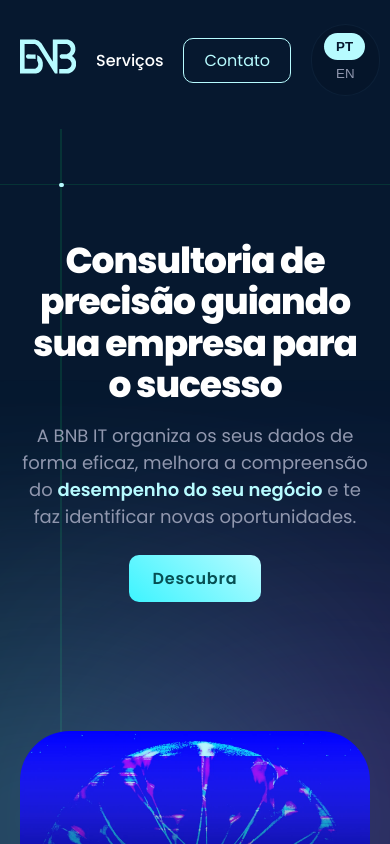
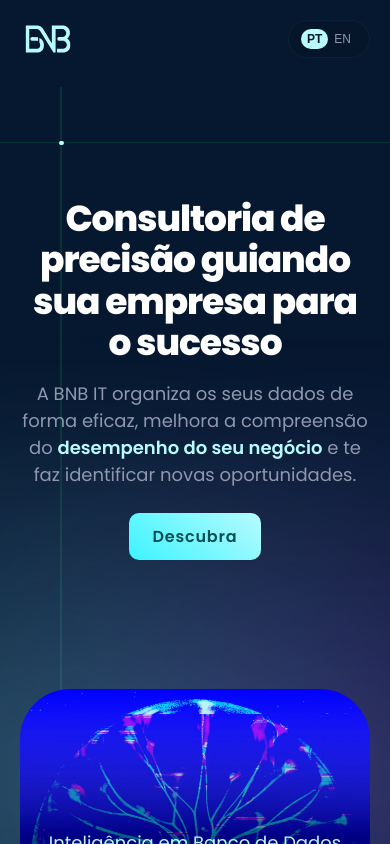
Before and after one commit to joseluizbrits/bnb-it, a Next.js app: page / in a window 390 px wide. Shown: the top 844 px of the page. Built offline with nearby package versions, Linux system fonts and the light colour scheme.

Commit message:
feat: add Hero responsive

```diff
--- a/src/components/ButtonArrow/styles.ts
+++ b/src/components/ButtonArrow/styles.ts
@@ -14,11 +14,13 @@ export const ArrowStyle = styled.a`
     transition: 0.3s ease;
   }
 
-  &:hover {
-    opacity: 0.8;
+  @media screen and (min-width: 1080px) {
+    &:hover {
+      opacity: 0.8;
 
-    svg {
-      transform: translateX(8px);
+      svg {
+        transform: translateX(8px);
+      }
     }
   }
 `;
--- a/src/components/ButtonFilled/styles.ts
+++ b/src/components/ButtonFilled/styles.ts
@@ -11,7 +11,9 @@ export const FilledStyle = styled.a`
 
   transition: 0.3s ease;
 
-  &:hover {
-    filter: saturate(200%);
+  @media screen and (min-width: 1080px) {
+    &:hover {
+      filter: saturate(200%);
+    }
   }
 `;
--- a/src/components/ButtonLanguageSwitch/styles.ts
+++ b/src/components/ButtonLanguageSwitch/styles.ts
@@ -7,6 +7,9 @@ export const SwitchContainer = styled.div`
   border: 1px solid var(--border);
   border-radius: 50px;
 
+  display: flex;
+  place-items: center;
+
   button {
     padding: 6px 12px;
     text-transform: uppercase;
@@ -15,14 +18,24 @@ export const SwitchContainer = styled.div`
     transition: 0.1s ease;
   }
 
-  button:hover {
-    color: var(--gray-light);
-    background-color: var(--gray-dark);
-  }
-
   button.active {
     font-weight: 600;
     color: var(--background);
     background-color: var(--primary-light);
+    pointer-events: none;
+  }
+
+  @media screen and (min-width: 1080px) {
+    button:hover {
+      color: var(--gray-light);
+      background-color: var(--gray-dark);
+    }
+  }
+
+  @media screen and (max-width: 768px) {
+    button {
+      padding: 3px 6px;
+      font-size: 0.75rem;
+    }
   }
 `;
--- a/src/components/ButtonOutlined/styles.ts
+++ b/src/components/ButtonOutlined/styles.ts
@@ -9,7 +9,9 @@ export const OutlinedStyle = styled.a`
 
   transition: 0.3s ease;
 
-  &:hover {
-    box-shadow: 0 0 10px 5px var(--primary-light-10);
+  @media screen and (min-width: 1080px) {
+    &:hover {
+      box-shadow: 0 0 10px 5px var(--primary-light-10);
+    }
   }
 `;
--- a/src/components/Header/styles.ts
+++ b/src/components/Header/styles.ts
@@ -1,11 +1,16 @@
 import styled from "styled-components";
 
 export const HeaderContainer = styled.header`
-  margin: 24px 0;
+  margin: 20px 0;
 
   display: flex;
   justify-content: space-between;
   align-items: center;
+
+  > a {
+    display: grid;
+    place-items: center;
+  }
 
   nav {
     display: flex;
@@ -27,4 +32,14 @@ export const HeaderContainer = styled.header`
   .navlink:hover {
     opacity: 0.8;
   }
+
+  @media screen and (max-width: 768px) {
+    ul {
+      display: none;
+    }
+
+    svg {
+      scale: 0.8;
+    }
+  }
 `;
--- a/src/icons/Logo.tsx
+++ b/src/icons/Logo.tsx
@@ -1,13 +1,13 @@
 function Logo() {
   return (
-    <svg xmlns="http://www.w3.org/2000/svg" width="56" height="35" fill="none">
+    <svg xmlns="http://www.w3.org/2000/svg" width="56" height="36" fill="none">
       <path
         fill="#B7FBFF"
-        d="M.2.5L0 .7v33.7a1161.8 1161.8 0 0116.1.2 8.9 8.9 0 006.7-7.7v-3.4a9.6 9.6 0 00-5.3-7.3c-.2 0-.3 0-.3.2v5.4a7.9 7.9 0 011 2.7V26a4.7 4.7 0 01-3 3.8H4.8l-.2-.1V5h10.1c1.5.5 3 1.9 3.5 2.5l16.6 26.8.2.1h2.4l.1-.1v-29c0-.2.1-.3.2-.3H47a5.9 5.9 0 013.7 4v1.6c0 2.7-2.7 4.2-4 4.6h-5.4c-1.2.4-1.6 1.3-1.6 1.7v.9c.2 1 1.1 1.6 1.6 1.9h6.2a5.5 5.5 0 014 4v2c-.4 2.7-3.1 3.9-4.4 4.2h-7.8l-.1.1v4.3l.1.1h9.1l1-.2c5-1.4 6.5-6 6.7-8v-2.5c-.3-3.8-2.5-5.5-4.1-6.7 2.3-1.5 3.2-4.5 3.4-5.9l-.1-2.7C54.8 3 49.9.9 47.5.5H33l-.2.2v21.6c0 .2-.2.2-.3 0L21.4 4.2A9.5 9.5 0 0015 .5H0z"
+        d="M.1 1H0v34h.1a1166.4 1166.4 0 0116 0 8.9 8.9 0 006.7-7.6V24a9.6 9.6 0 00-5.4-7.4l-.2.1v5.6a7.8 7.8 0 011 2.6v1.5a4.7 4.7 0 01-3 3.9H4.7l-.1-.1V5.6h10.1c1.5.4 3 1.8 3.5 2.5l16.6 26.8h2.7V5.6l.2-.1H47a5.9 5.9 0 013.7 4v1.6c0 2.6-2.7 4.1-4 4.5h-5.4c-1.2.4-1.6 1.3-1.6 1.7v1c.1 1 1.1 1.6 1.6 1.8h6.2a5.5 5.5 0 014 4.1v2c-.4 2.7-3.1 3.9-4.5 4.1h-7.7l-.1.1V35h8.2l1-.1 1-.2c5-1.4 6.5-6 6.7-8v-2.5c-.3-3.8-2.5-5.4-4.1-6.7 2.3-1.6 3.2-4.6 3.4-6l-.1-2.7C54.9 3.5 50 1.4 47.6 1H32.8v22h-.3L21.4 4.5A9.5 9.5 0 0015 1H0z"
       ></path>
       <path
         fill="#B7FBFF"
-        d="M15.6 15.5v4.3c0 .2-.1.2-.2.2l-1.4-.2H8A3 3 0 016 18v-1c.2-1 1.3-1.7 1.8-1.8a9090.5 9090.5 0 007.7.3z"
+        d="M15.6 16v4.4s0 .1-.2 0l-1.4-.2H8a3 3 0 01-2-1.7v-1c.2-1.2 1.3-1.7 1.8-1.9a8919.8 8919.8 0 007.7.3z"
       ></path>
     </svg>
   );
```
